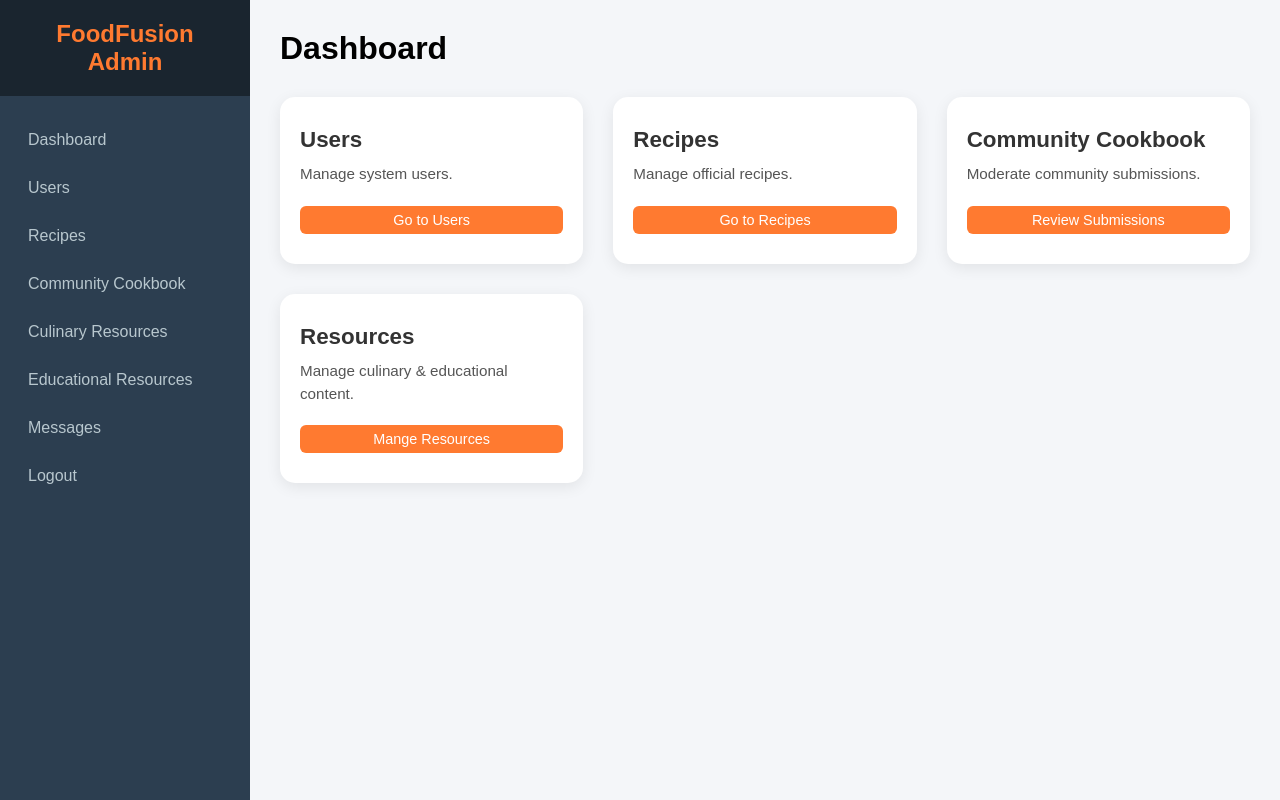
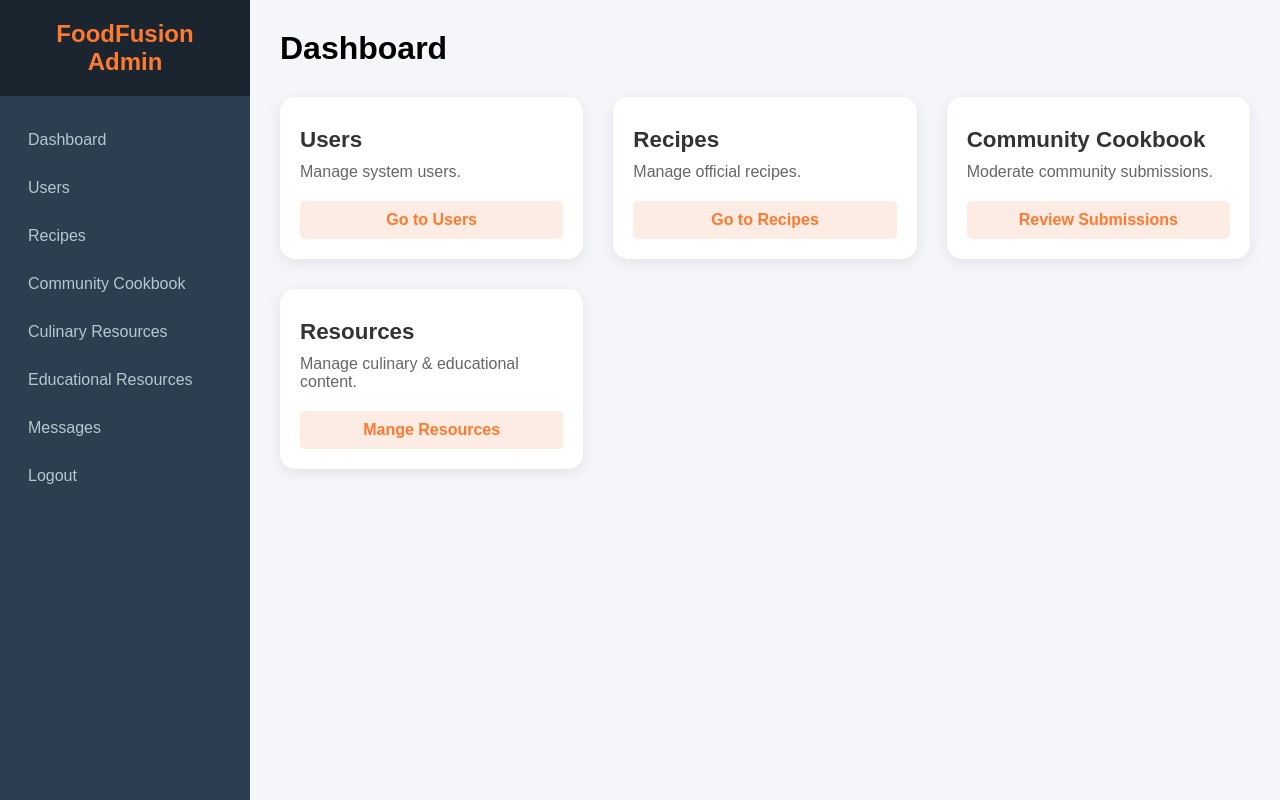
Before and after one commit to kyawzinwindev/FoodFusionApp, a PHP site: page /admin/dashboard.php in a window 1280 px wide. Run offline with PHP 8.4, Linux system fonts and the light colour scheme; the visitor is signed in with stand-in values (Sample User, id 1).

Commit message:
chore: css adjustment for admin panel

```diff
--- a/admin/community_cookbook.php
+++ b/admin/community_cookbook.php
@@ -7,7 +7,6 @@ include("auth_check.php");
 <head>
     <meta charset="UTF-8">
     <title>Manage Community Cookbook</title>
-    <link rel="stylesheet" href="../css/style.css">
     <link rel="stylesheet" href="../css/admin.css">
 </head>
 <body class="admin-body">
--- a/admin/community_cookbook_create.php
+++ b/admin/community_cookbook_create.php
@@ -4,7 +4,6 @@
 <head>
     <meta charset="UTF-8">
     <title>Add Community Recipe</title>
-    <link rel="stylesheet" href="../css/style.css">
     <link rel="stylesheet" href="../css/admin.css">
 </head>
 <body class="admin-body">
--- a/admin/community_cookbook_edit.php
+++ b/admin/community_cookbook_edit.php
@@ -12,7 +12,6 @@ $row = $result->fetch_assoc();
 <head>
     <meta charset="UTF-8">
     <title>Edit Community Recipe</title>
-    <link rel="stylesheet" href="../css/style.css">
     <link rel="stylesheet" href="../css/admin.css">
 </head>
 <body class="admin-body">
--- a/admin/culinary_resources.php
+++ b/admin/culinary_resources.php
@@ -7,7 +7,6 @@ include("auth_check.php");
 <head>
     <meta charset="UTF-8">
     <title>Manage Culinary Resources</title>
-    <link rel="stylesheet" href="../css/style.css">
     <link rel="stylesheet" href="../css/admin.css">
 </head>
 <body class="admin-body">
--- a/admin/culinary_resources_create.php
+++ b/admin/culinary_resources_create.php
@@ -4,7 +4,6 @@
 <head>
     <meta charset="UTF-8">
     <title>Add Culinary Resource</title>
-    <link rel="stylesheet" href="../css/style.css">
     <link rel="stylesheet" href="../css/admin.css">
 </head>
 <body class="admin-body">
--- a/admin/culinary_resources_edit.php
+++ b/admin/culinary_resources_edit.php
@@ -10,7 +10,6 @@ $row = $result->fetch_assoc();
 <head>
     <meta charset="UTF-8">
     <title>Edit Culinary Resource</title>
-    <link rel="stylesheet" href="../css/style.css">
     <link rel="stylesheet" href="../css/admin.css">
 </head>
 <body class="admin-body">
--- a/admin/dashboard.php
+++ b/admin/dashboard.php
@@ -10,7 +10,6 @@ if (!isset($_SESSION['id'])) {
 <head>
     <meta charset="UTF-8">
     <title>Admin Dashboard</title>
-    <link rel="stylesheet" href="../css/style.css">
     <link rel="stylesheet" href="../css/admin.css">
 </head>
 <body class="admin-body">
--- a/admin/educational_resources.php
+++ b/admin/educational_resources.php
@@ -7,7 +7,6 @@ include("auth_check.php");
 <head>
     <meta charset="UTF-8">
     <title>Manage Educational Resources</title>
-    <link rel="stylesheet" href="../css/style.css">
     <link rel="stylesheet" href="../css/admin.css">
 </head>
 <body class="admin-body">
--- a/admin/educational_resources_create.php
+++ b/admin/educational_resources_create.php
@@ -4,7 +4,6 @@
 <head>
     <meta charset="UTF-8">
     <title>Add Educational Resource</title>
-    <link rel="stylesheet" href="../css/style.css">
     <link rel="stylesheet" href="../css/admin.css">
 </head>
 <body class="admin-body">
--- a/admin/educational_resources_edit.php
+++ b/admin/educational_resources_edit.php
@@ -10,7 +10,6 @@ $row = $result->fetch_assoc();
 <head>
     <meta charset="UTF-8">
     <title>Edit Educational Resource</title>
-    <link rel="stylesheet" href="../css/style.css">
     <link rel="stylesheet" href="../css/admin.css">
 </head>
 <body class="admin-body">
--- a/admin/messages.php
+++ b/admin/messages.php
@@ -7,7 +7,6 @@ include("auth_check.php");
 <head>
     <meta charset="UTF-8">
     <title>Messages</title>
-    <link rel="stylesheet" href="../css/style.css">
     <link rel="stylesheet" href="../css/admin.css">
 </head>
 <body class="admin-body">
--- a/admin/recipes.php
+++ b/admin/recipes.php
@@ -7,7 +7,6 @@ include("auth_check.php");
 <head>
     <meta charset="UTF-8">
     <title>Manage Recipes</title>
-    <link rel="stylesheet" href="../css/style.css">
     <link rel="stylesheet" href="../css/admin.css">
 </head>
 <body class="admin-body">
--- a/admin/recipes_create.php
+++ b/admin/recipes_create.php
@@ -4,7 +4,6 @@
 <head>
     <meta charset="UTF-8">
     <title>Create Recipe</title>
-    <link rel="stylesheet" href="../css/style.css">
     <link rel="stylesheet" href="../css/admin.css">
 </head>
 <body class="admin-body">
--- a/admin/recipes_edit.php
+++ b/admin/recipes_edit.php
@@ -10,7 +10,6 @@ $row = $result->fetch_assoc();
 <head>
     <meta charset="UTF-8">
     <title>Edit Recipe</title>
-    <link rel="stylesheet" href="../css/style.css">
     <link rel="stylesheet" href="../css/admin.css">
 </head>
 <body class="admin-body">
--- a/admin/users.php
+++ b/admin/users.php
@@ -7,7 +7,6 @@ include("auth_check.php");
 <head>
     <meta charset="UTF-8">
     <title>Manage Users</title>
-    <link rel="stylesheet" href="../css/style.css">
     <link rel="stylesheet" href="../css/admin.css">
 </head>
 <body class="admin-body">
--- a/admin/users_create.php
+++ b/admin/users_create.php
@@ -4,7 +4,6 @@
 <head>
     <meta charset="UTF-8">
     <title>Create User</title>
-    <link rel="stylesheet" href="../css/style.css">
     <link rel="stylesheet" href="../css/admin.css">
 </head>
 <body class="admin-body">
--- a/admin/users_edit.php
+++ b/admin/users_edit.php
@@ -10,7 +10,6 @@ $row = $result->fetch_assoc();
 <head>
     <meta charset="UTF-8">
     <title>Edit User</title>
-    <link rel="stylesheet" href="../css/style.css">
     <link rel="stylesheet" href="../css/admin.css">
 </head>
 <body class="admin-body">
--- a/css/admin.css
+++ b/css/admin.css
@@ -1,4 +1,19 @@
 /* Admin Panel Styles */
+* {
+    margin: 0;
+    padding: 0;
+    box-sizing: border-box;
+    font-family: Arial, sans-serif;
+}
+
+.alert-success {
+    background: #d4edda;
+    color: #155724;
+    padding: 15px;
+    border-radius: 8px;
+    margin-bottom: 20px;
+    border: 1px solid #c3e6cb;
+}
 
 body.admin-body {
     display: flex;
@@ -222,6 +237,67 @@ body.admin-body {
     text-align: center;
 }
 
+/* Card Grid */
+.card-grid {
+    display: grid;
+    grid-template-columns: repeat(auto-fill, minmax(250px, 1fr));
+    gap: 30px;
+    margin-top: 20px;
+}
+
+/* Generic Card */
+.card {
+    background: white;
+    border-radius: 15px;
+    overflow: hidden;
+    box-shadow: 0 4px 15px rgba(0,0,0,0.08);
+    transition: 0.3s;
+    display: flex;
+    flex-direction: column;
+}
+
+.card:hover {
+    transform: translateY(-5px);
+    box-shadow: 0 8px 25px rgba(0,0,0,0.12);
+}
+
+.card-body {
+    padding: 20px;
+    flex: 1;
+    display: flex;
+    flex-direction: column;
+    justify-content: space-between;
+}
+
+.card h3 {
+    font-size: 1.4rem;
+    color: #333;
+    margin: 10px 0;
+}
+
+.card p {
+    color: #666;
+    margin-bottom: 20px;
+}
+
+/* Button Link */
+.btn-link {
+    display: inline-block;
+    padding: 10px 15px;
+    background-color: #fcece4;
+    color: #FF7A30;
+    text-decoration: none;
+    border-radius: 5px;
+    font-weight: bold;
+    text-align: center;
+    transition: 0.3s;
+}
+
+.btn-link:hover {
+    background-color: #FF7A30;
+    color: white;
+}
+
 .login-back-link {
     display: block;
     text-align: center;
```
